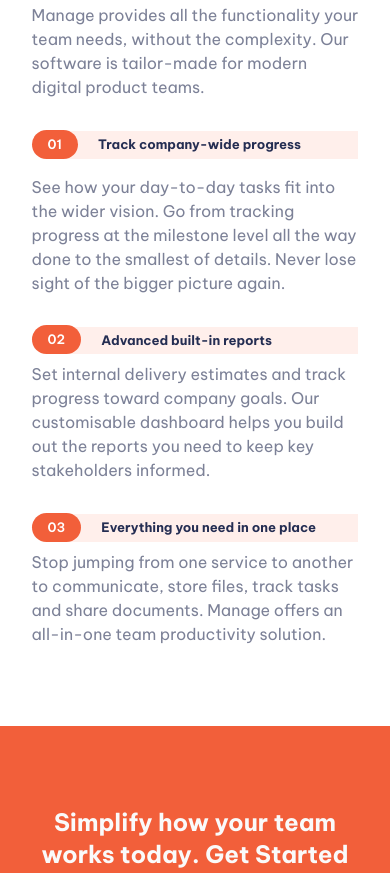
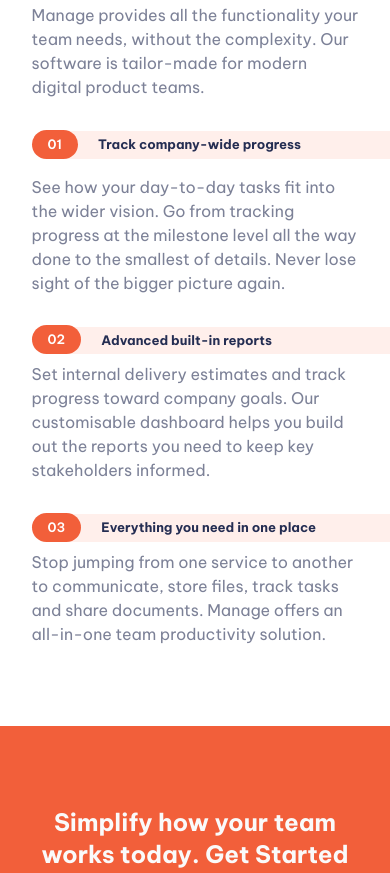
Before and after one commit to Kingkobi01/Manage-landing-page, a website built with Vite: page index.html in a window 390 px wide. Shown: the part 880-1753 px from the top of the page. Built offline with nearby package versions, Linux system fonts and the light colour scheme.

Commit message:
Update styling for list items and input field

```diff
--- a/index.html
+++ b/index.html
@@ -82,7 +82,7 @@
         <ul class="space-y-8">
           <li class="space-y-4">
             <h3
-                class="font-bold text-[13px] lg:text-md py-1 bg-vPRed md:bg-transparent  rounded-tl-full rounded-bl-full ">
+                class="font-bold text-[13px] lg:text-md py-1 bg-vPRed md:bg-transparent  rounded-tl-full rounded-bl-full -mr-[10%]">
               <span
                     class="bg-bRed rounded-full text-white font-semibold py-[0.4rem] px-4 lg:px-6 text-[13px] mr-5 lg:-ml-20">01</span>Track
               company-wide progress
@@ -95,7 +95,7 @@
           </li>
           <li class="space-y-2">
             <h3
-                class="font-bold text-[13px] lg:text-md py-1 bg-vPRed md:bg-transparent  rounded-tl-full rounded-bl-full ">
+                class="font-bold text-[13px] lg:text-md py-1 bg-vPRed md:bg-transparent  rounded-tl-full rounded-bl-full -mr-[10%]">
               <span
                     class="bg-bRed rounded-full text-white font-semibold py-[0.4rem] px-4 lg:px-6 text-[13px] mr-5 lg:-ml-20">02</span>Advanced
               built-in reports
@@ -108,7 +108,7 @@
           </li>
           <li class="space-y-2">
             <h3
-                class="font-bold text-[13px] lg:text-md py-1 bg-vPRed md:bg-transparent  rounded-tl-full rounded-bl-full ">
+                class="font-bold text-[13px] lg:text-md py-1 bg-vPRed md:bg-transparent  rounded-tl-full rounded-bl-full -mr-[10%]">
               <span
                     class="bg-bRed rounded-full text-white font-semibold py-[0.4rem] px-4 lg:px-6 text-[13px] mr-5 lg:-ml-20">03</span>Everything
               you need in one place
@@ -166,7 +166,7 @@
         </ul>
       </div>
       <div class="flex items-center md:items-end justify-center md:justify-between flex-col">
-        <div class="flex items-center justify-center gap-8 w-full">
+        <div class="flex items-center justify-center gap-4 w-full">
           <input type="text"
                  class="bg-white rounded-full text-bRed font-semibold py-3 px-6 md:py-1 md:px-4 lg:py-3 lg:px-6 text-[13px] focus-within:outline-none"
                  placeholder="Updates in your inbox…">
```
